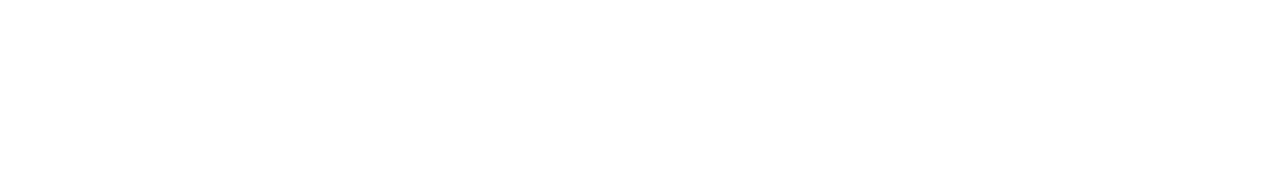
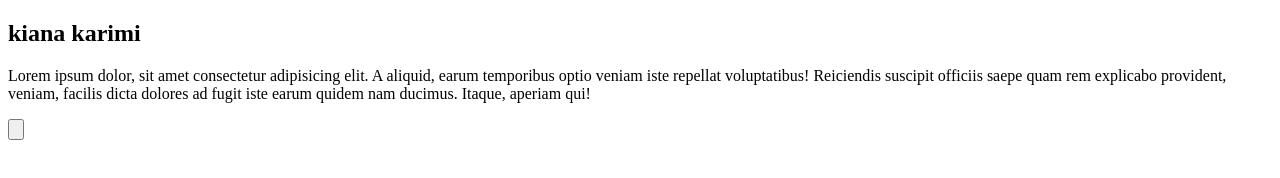
Before and after one commit to kianakarimii/learning-github, a plain HTML site: page index.html in a window 1280 px wide. Drawn offline with Linux system fonts and the light colour scheme.

Commit message:
style.css

```diff
--- a/index.html
+++ b/index.html
@@ -8,5 +8,10 @@
 </head>
 <body>
 
+
+ <h2>kiana karimi</h2>
+
+ <p>Lorem ipsum dolor, sit amet consectetur adipisicing elit. A aliquid, earum temporibus optio veniam iste repellat voluptatibus! Reiciendis suscipit officiis saepe quam rem explicabo provident, veniam, facilis dicta dolores ad fugit iste earum quidem nam ducimus. Itaque, aperiam qui!</p>
+ <input type="button">
 </body>
 </html>
```
